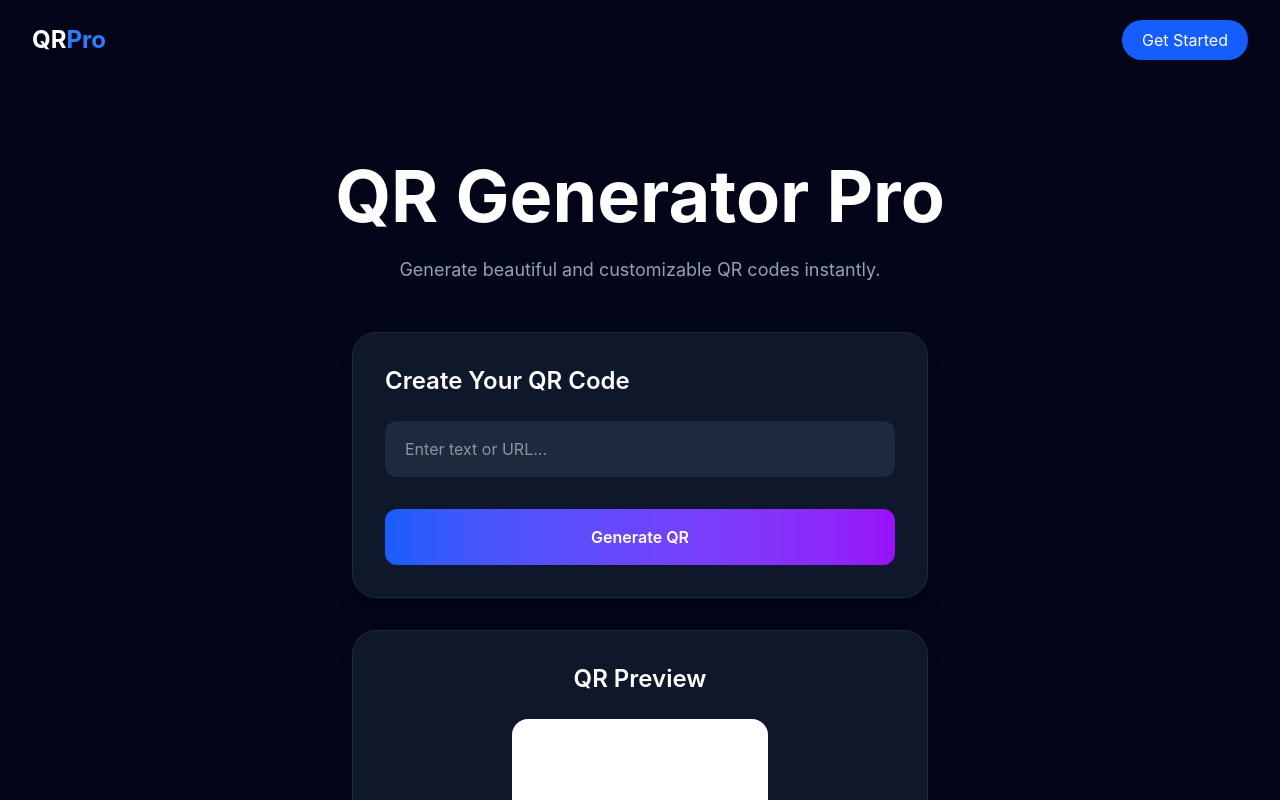
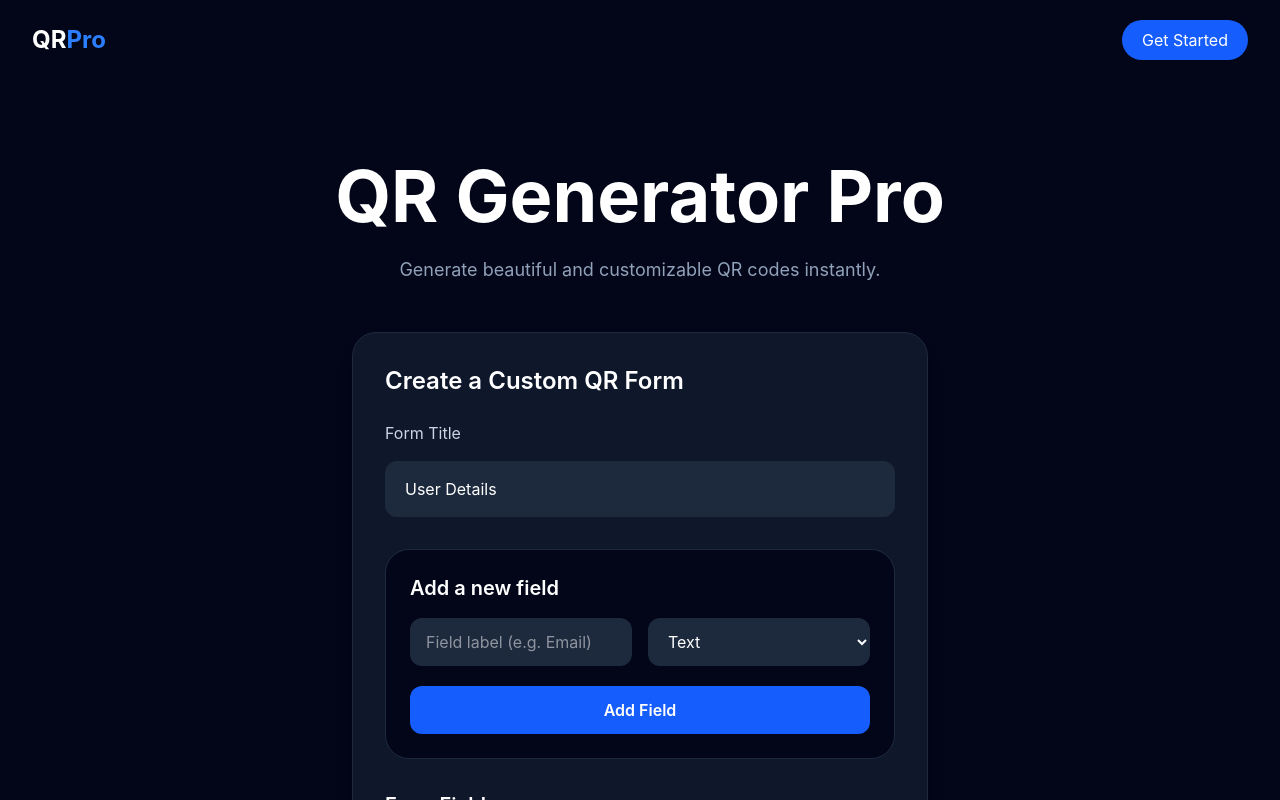
Before and after one commit to kasunsagara/qr-generator, a React app in the folder frontend/: page / in a window 1280 px wide. Shown: the top 800 px of the page. Built offline with nearby package versions, Linux system fonts and the light colour scheme; the HTML template or start-up script is replaced by a standard one.

Commit message:
tried to add details in a form

```diff
--- a/frontend/src/components/qrForm.jsx
+++ b/frontend/src/components/qrForm.jsx
@@ -1,80 +1,170 @@
 import { useState } from "react";
 import API from "../services/api";
 
-function QRForm({ setQrImage }) {
+const initialFields = [];
 
-  const [data, setData] = useState("");
+function QRForm({ setQrImage, setQrDetails }) {
+  const [formTitle, setFormTitle] = useState("User Details");
+  const [fields, setFields] = useState(initialFields);
+  const [values, setValues] = useState({});
+  const [fieldLabel, setFieldLabel] = useState("");
+  const [fieldType, setFieldType] = useState("text");
   const [loading, setLoading] = useState(false);
 
-
-  const generateQR = async () => {
-
-    if (!data.trim()) {
-      alert("Please enter text or URL");
+  const addField = () => {
+    const label = fieldLabel.trim();
+    if (!label) {
+      alert("Please enter a field label.");
       return;
     }
 
+    if (fields.some((field) => field.label.toLowerCase() === label.toLowerCase())) {
+      alert("A field with that label already exists.");
+      return;
+    }
+
+    const newField = {
+      id: Date.now(),
+      label,
+      type: fieldType,
+      placeholder: `Enter ${label.toLowerCase()}`
+    };
+
+    setFields((prev) => [...prev, newField]);
+    setValues((prev) => ({ ...prev, [label]: "" }));
+    setFieldLabel("");
+  };
+
+  const removeField = (id) => {
+    const fieldToRemove = fields.find((field) => field.id === id);
+    if (!fieldToRemove) return;
+
+    setFields((prev) => prev.filter((field) => field.id !== id));
+    setValues((prev) => {
+      const { [fieldToRemove.label]: removed, ...rest } = prev;
+      return rest;
+    });
+  };
+
+  const updateValue = (id, newValue) => {
+    const field = fields.find((item) => item.id === id);
+    if (!field) return;
+    setValues((prev) => ({ ...prev, [field.label]: newValue }));
+  };
+
+  const generateQR = async () => {
+    if (!fields.length) {
+      alert("Add at least one field before generating a QR code.");
+      return;
+    }
+
+    const hasValue = Object.values(values).some((value) => value.trim() !== "");
+    if (!hasValue) {
+      alert("Fill in at least one field before generating a QR code.");
+      return;
+    }
+
+    const payload = {
+      title: formTitle,
+      details: values
+    };
 
     try {
-
       setLoading(true);
-
       const response = await API.post(
         "/generate",
-        {
-          data: data
-        },
-        {
-          responseType: "blob"
-        }
+        { data: payload },
+        { responseType: "blob" }
       );
 
-
       const imageURL = URL.createObjectURL(response.data);
-
       setQrImage(imageURL);
-
-
+      setQrDetails(payload);
     } catch (error) {
-
-      console.log(error);
-      alert("QR generation failed");
-
+      console.error(error);
+      alert("QR generation failed.");
     } finally {
-
       setLoading(false);
-
     }
-
   };
-
 
   return (
     <div className="w-full max-w-xl mt-12 p-8 rounded-3xl bg-slate-900 border border-slate-800 shadow-xl">
+      <h2 className="text-2xl font-semibold mb-6">Create a Custom QR Form</h2>
 
-      <h2 className="text-2xl font-semibold mb-6">
-        Create Your QR Code
-      </h2>
+      <div className="space-y-4">
+        <label className="block text-slate-300">Form Title</label>
+        <input
+          type="text"
+          value={formTitle}
+          onChange={(e) => setFormTitle(e.target.value)}
+          placeholder="Enter form title"
+          className="w-full px-5 py-4 rounded-xl bg-slate-800 text-white outline-none focus:ring-2 focus:ring-blue-500"
+        />
+      </div>
 
+      <div className="mt-8 p-6 rounded-3xl bg-slate-950 border border-slate-800">
+        <h3 className="text-xl font-semibold mb-4">Add a new field</h3>
+        <div className="grid gap-4 sm:grid-cols-2">
+          <input
+            type="text"
+            value={fieldLabel}
+            onChange={(e) => setFieldLabel(e.target.value)}
+            placeholder="Field label (e.g. Email)"
+            className="w-full px-4 py-3 rounded-xl bg-slate-800 text-white outline-none focus:ring-2 focus:ring-blue-500"
+          />
+          <select
+            value={fieldType}
+            onChange={(e) => setFieldType(e.target.value)}
+            className="w-full px-4 py-3 rounded-xl bg-slate-800 text-white outline-none focus:ring-2 focus:ring-blue-500"
+          >
+            <option value="text">Text</option>
+            <option value="email">Email</option>
+            <option value="tel">Phone</option>
+            <option value="url">URL</option>
+            <option value="number">Number</option>
+          </select>
+        </div>
+        <button
+          type="button"
+          onClick={addField}
+          className="mt-5 w-full py-3 rounded-xl bg-blue-600 hover:bg-blue-700 transition font-semibold"
+        >
+          Add Field
+        </button>
+      </div>
 
-      <input
-        type="text"
-        value={data}
-        onChange={(e)=>setData(e.target.value)}
-        placeholder="Enter text or URL..."
-        className="w-full px-5 py-4 rounded-xl bg-slate-800 text-white outline-none focus:ring-2 focus:ring-blue-500"
-      />
-
+      <div className="mt-8">
+        <h3 className="text-xl font-semibold mb-4">Form Fields</h3>
+        {fields.map((field) => (
+          <div key={field.id} className="mb-4 grid gap-4 sm:grid-cols-[1fr_auto] items-start">
+            <div>
+              <label className="block text-slate-300 mb-2">{field.label}</label>
+              <input
+                type={field.type}
+                value={values[field.label] || ""}
+                onChange={(e) => updateValue(field.id, e.target.value)}
+                placeholder={field.placeholder}
+                className="w-full px-4 py-3 rounded-xl bg-slate-800 text-white outline-none focus:ring-2 focus:ring-blue-500"
+              />
+            </div>
+            <button
+              type="button"
+              onClick={() => removeField(field.id)}
+              className="mt-7 px-4 py-3 rounded-xl bg-red-600 hover:bg-red-700 transition font-semibold"
+            >
+              Remove
+            </button>
+          </div>
+        ))}
+      </div>
 
       <button
         onClick={generateQR}
         className="w-full mt-8 py-4 rounded-xl bg-gradient-to-r from-blue-600 to-purple-600 font-semibold hover:scale-[1.02] transition"
       >
-
         {loading ? "Generating..." : "Generate QR"}
-
       </button>
-
     </div>
   );
 }
--- a/frontend/src/pages/home.jsx
+++ b/frontend/src/pages/home.jsx
@@ -29,10 +29,10 @@ function Home() {
         </p>
 
 
-        <QRForm setQrImage={setQrImage}/>
+        <QRForm setQrImage={setQrImage} />
 
 
-        <QRPreview qrImage={qrImage}/>
+        <QRPreview qrImage={qrImage} />
 
 
       </main>
```
Also changed, not shown: frontend/src/components/qrPreview.jsx (+5 -22 lines), 2 other files (tests, documents, lock files or other folders).
